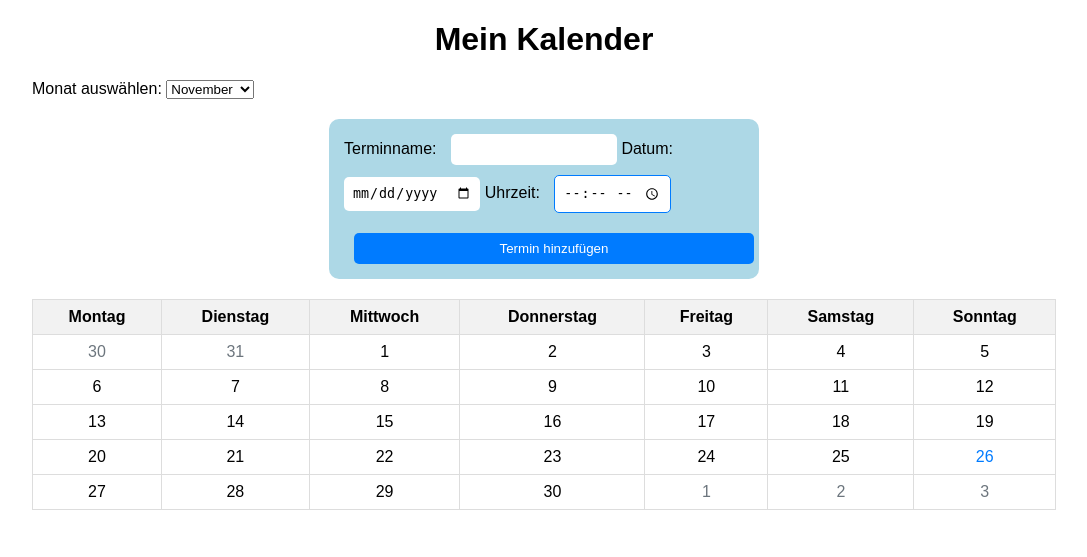
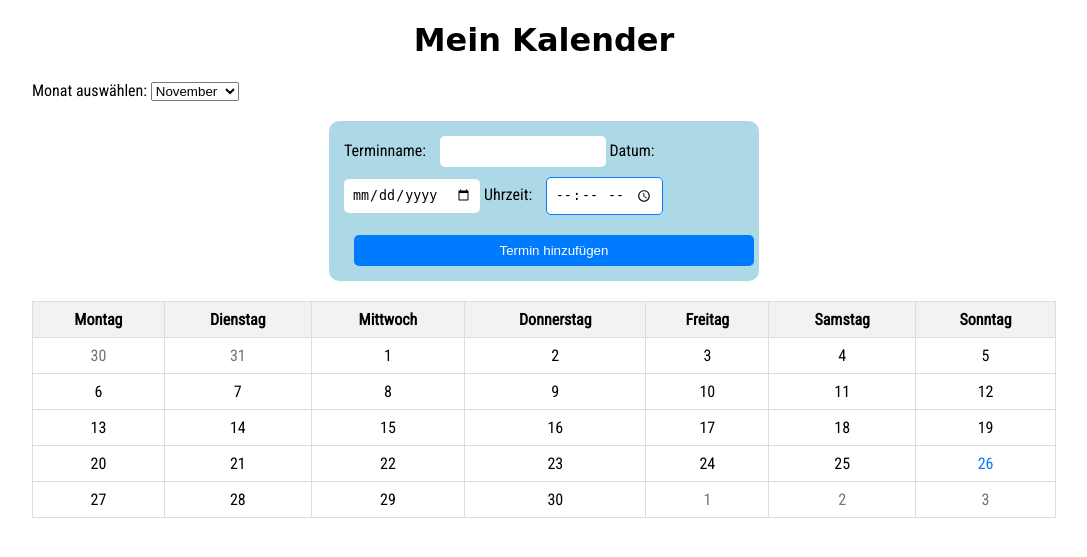
Before and after one commit to on22-neleries/on22_ries_nele_kalender_php, a PHP site: page / in a window 1280 px wide. Shown: the top 557 px of the page, without its empty margins (96-1183 px from the left). Run offline with PHP 8.4, Linux system fonts and the light colour scheme; the visitor is signed in with stand-in values (Sample User, id 1); data that the repository does not hold is empty.

Commit message:
Änderung Schriftarten

```diff
--- a/index.php
+++ b/index.php
@@ -51,6 +51,9 @@ if (!isset($_SESSION['uid'])) {
         <meta name="viewport" content="width=device-width, initial-scale=1.0">
         <title>Kalender</title>
         <link rel="stylesheet" type="text/css" href="style.css">
+        <link rel="preconnect" href="https://fonts.googleapis.com">
+        <link rel="preconnect" href="https://fonts.gstatic.com" crossorigin>
+        <link href="https://fonts.googleapis.com/css2?family=Handlee&family=Roboto+Condensed&display=swap" rel="stylesheet">
     </head>
     <body>
         <div class="container mt-4">
@@ -80,6 +83,9 @@ $calendar->fetchAppointmentsFromDatabase($con);
     <meta name="viewport" content="width=device-width, initial-scale=1.0">
     <title>Kalender</title>
     <link rel="stylesheet" type="text/css" href="style.css">
+    <link rel="preconnect" href="https://fonts.googleapis.com">
+    <link rel="preconnect" href="https://fonts.gstatic.com" crossorigin>
+    <link href="https://fonts.googleapis.com/css2?family=Roboto+Condensed&display=swap" rel="stylesheet">
 
     <script>
     // JavaScript-Funktion, um den Monat zu ändern
--- a/style.css
+++ b/style.css
@@ -1,5 +1,5 @@
 body {
-    font-family: 'Blogger Sans', sans-serif;
+    font-family: 'Roboto Condensed', sans-serif;
     margin: 0;
     padding: 0;
 }
@@ -11,6 +11,7 @@ body {
 
 h1 {
     text-align: center;
+    font-family: 'Handlee', cursive;
 }
 
 .table {
```
